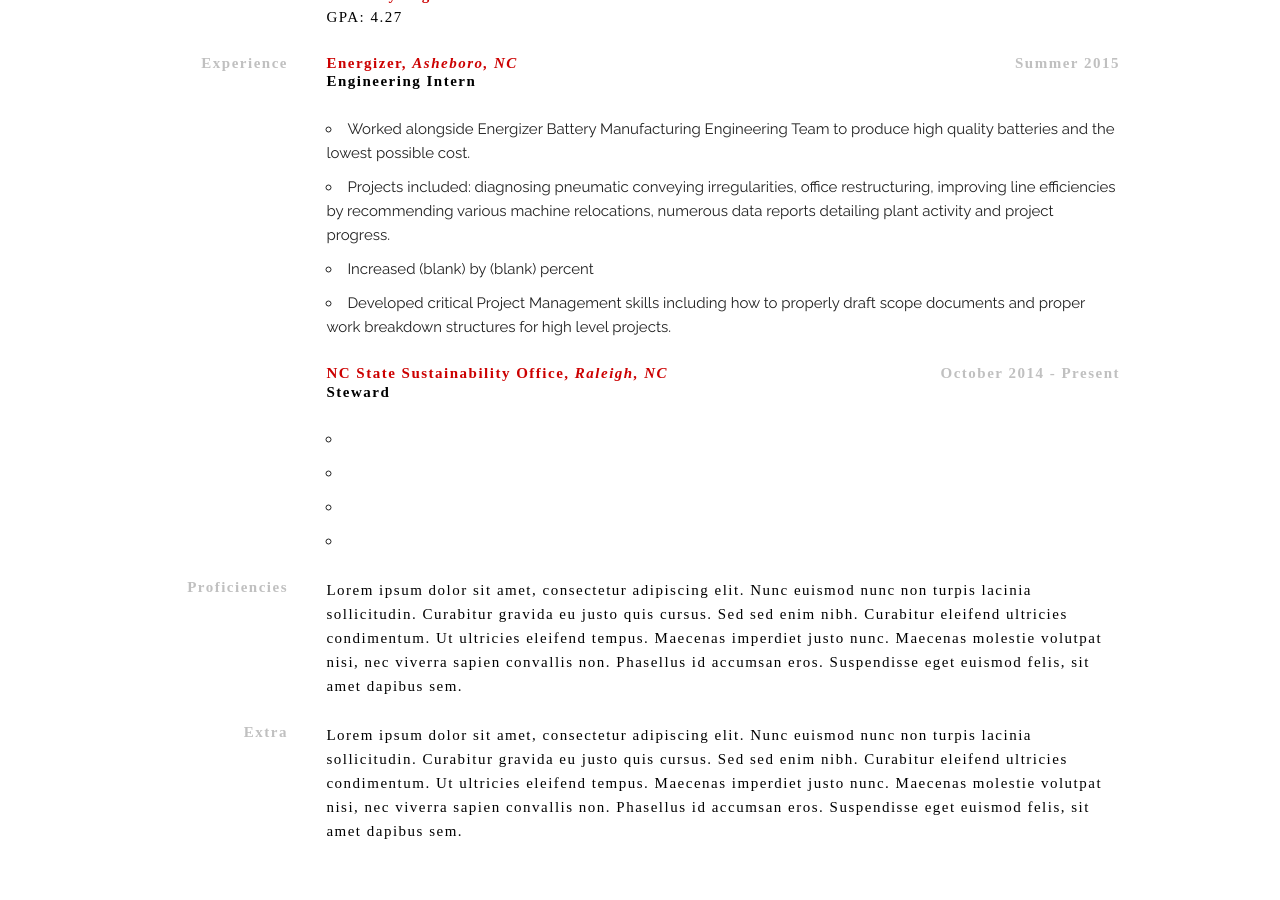
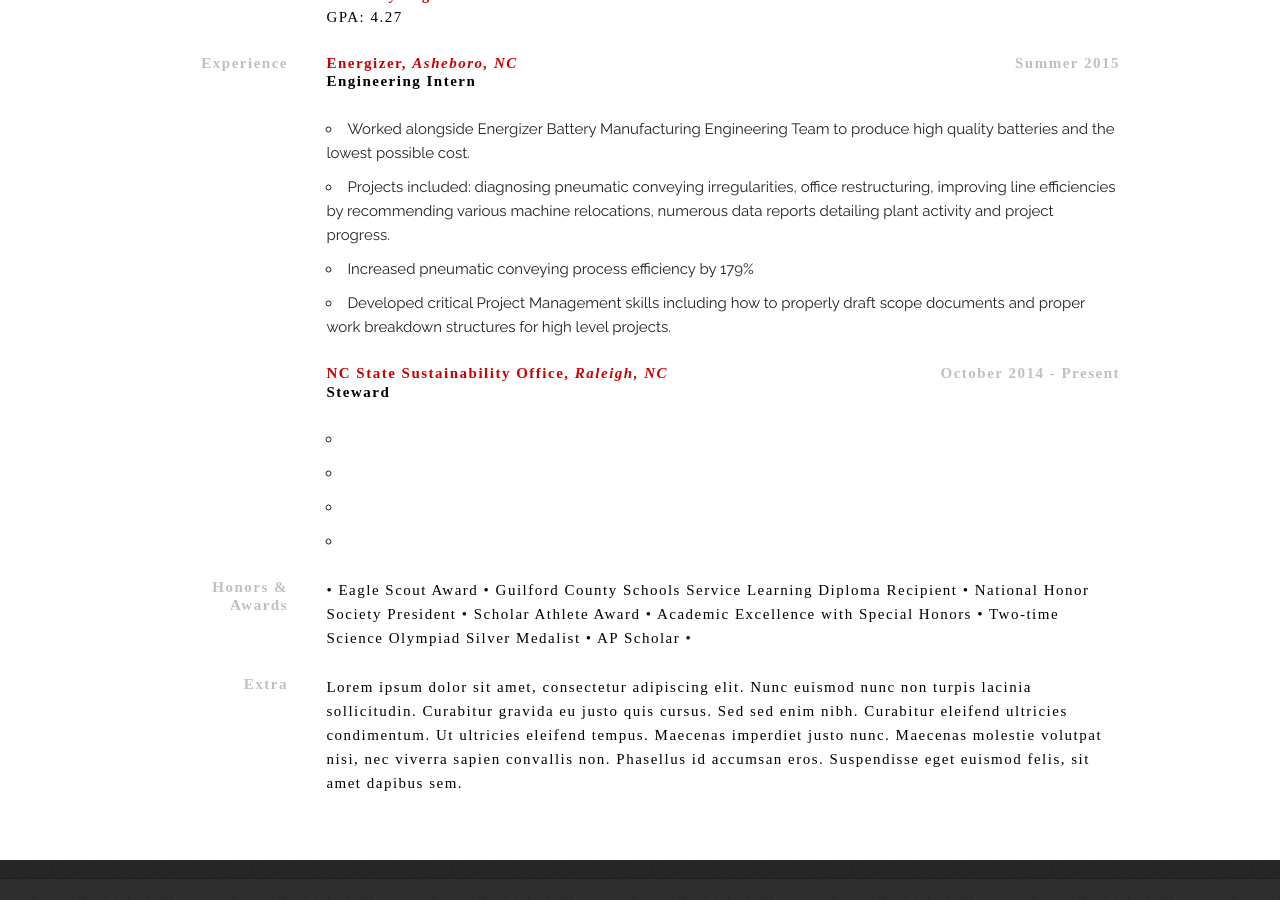
Before and after one commit to jacksoncwilliams/jackson-erin, a Jekyll site: the page built from simpleindex.html, in a window 1280 px wide and 900 px high, scrolled down 2499 px. Built offline with Jekyll 4.4.1, drawn with Linux system fonts in a browser that asks for light colours; nearby versions of some CDN libraries; some web fonts are replaced.

Commit message:
Update simpleindex.html

```diff
--- a/simpleindex.html
+++ b/simpleindex.html
@@ -183,7 +183,7 @@
                                                             <li>Projects included: diagnosing pneumatic conveying irregularities, office restructuring, improving
                                                             line efficiencies by recommending various machine relocations, numerous data reports detailing
                                                             plant activity and project progress.</li>
-                                                            <li>Increased (blank) by (blank) percent</li>
+                                                            <li>Increased pneumatic conveying process efficiency by 179%</li>
                                                             <li>Developed critical Project Management skills including how to properly draft scope documents
                                                             and proper work breakdown structures for high level projects.</li>
 
@@ -211,15 +211,17 @@
 
             <div class="container proficiencies">
                         <div class="two columns">
-                                    <h1>Proficiencies</h1>
+                                    <h1>Honors & Awards</h1>
                         </div>
 
                         <div class="ten columns">
-                                    <p> Lorem ipsum dolor sit amet, consectetur adipiscing elit. Nunc euismod nunc non turpis lacinia
-                                    sollicitudin. Curabitur gravida eu justo quis cursus. Sed sed enim nibh. Curabitur eleifend
-                                    ultricies condimentum. Ut ultricies eleifend tempus. Maecenas imperdiet justo nunc. Maecenas
-                                    molestie volutpat nisi, nec viverra sapien convallis non. Phasellus id accumsan eros. Suspendisse
-                                    eget euismod felis, sit amet dapibus sem.
+                                    <p>         &#8226 Eagle Scout Award &#8226
+                                                Guilford County Schools Service Learning Diploma Recipient &#8226
+                                                National Honor Society President &#8226
+                                                Scholar Athlete Award &#8226
+                                                Academic Excellence with Special Honors &#8226
+                                                Two-time Science Olympiad Silver Medalist &#8226
+                                                AP Scholar &#8226
                                     </p>
                         </div>
             </div>
```
